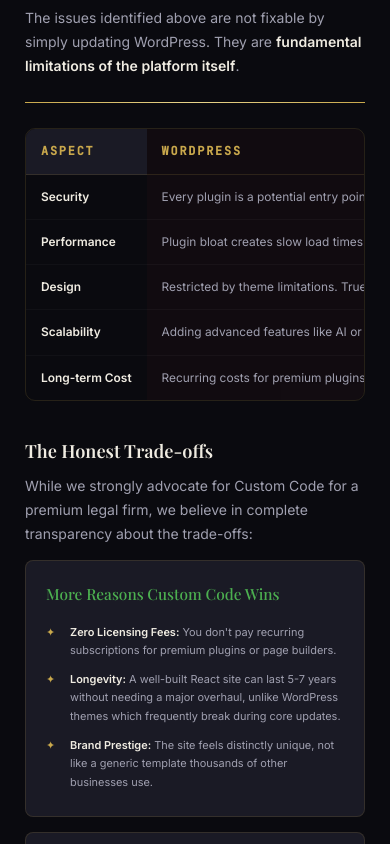
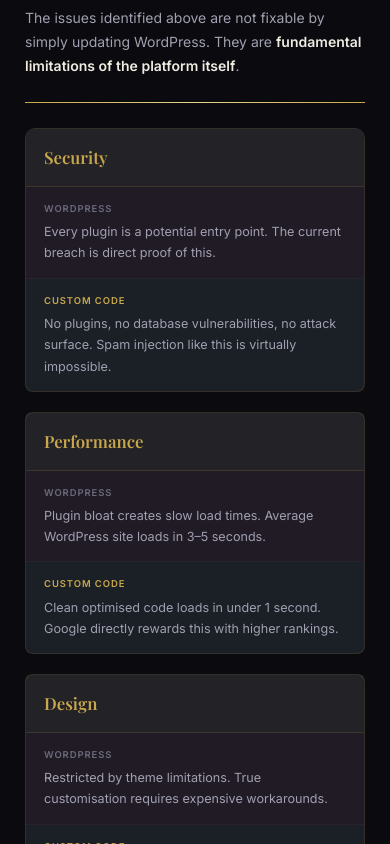
Before and after one commit to Aabaan321/Aureon_doc, a plain HTML site: page proposal.html in a window 390 px wide. Shown: the part 6620-7464 px from the top of the page. Drawn offline with nearby package versions, Linux system fonts and the light colour scheme; a web font is replaced by a local one.

Commit message:
style: Convert comparison table to stacked cards on mobile

```diff
--- a/proposal.html
+++ b/proposal.html
@@ -462,8 +462,43 @@
       h2 { font-size: 1.5em; }
       .services-grid { grid-template-columns: 1fr; gap: 12px; }
       .two-col { flex-direction: column; gap: 15px; }
-      .comparison-table { display: block; overflow-x: auto; white-space: nowrap; }
-      .comparison-table th, .comparison-table td { padding: 12px 15px; font-size: 0.85em; }
+
+      /* Mobile Table Conversion */
+      .comparison-table { border: none; display: block; }
+      .comparison-table thead { display: none; }
+      .comparison-table tbody { display: block; }
+      .comparison-table tr {
+        display: block;
+        margin-bottom: 20px;
+        background: var(--bg-card);
+        border: 1px solid var(--border-subtle);
+        border-radius: 8px;
+      }
+      .comparison-table td {
+        display: block;
+        padding: 14px 18px;
+        border-bottom: 1px solid rgba(255,255,255,0.03);
+        width: 100% !important;
+      }
+      .comparison-table td:last-child { border-bottom: none; }
+      .comparison-table td:first-child {
+        background: rgba(201,168,76,0.05);
+        color: var(--gold-primary);
+        font-family: 'Playfair Display', serif;
+        font-size: 1.2em;
+        font-weight: 600;
+        text-transform: none;
+        border-bottom: 1px solid var(--border-subtle);
+      }
+      .comparison-table td:nth-child(2)::before {
+        content: "WordPress"; display: block; font-size: 0.75em; font-weight: 600;
+        color: var(--text-muted); text-transform: uppercase; letter-spacing: 0.1em; margin-bottom: 4px;
+      }
+      .comparison-table td:nth-child(3)::before {
+        content: "Custom Code"; display: block; font-size: 0.75em; font-weight: 600;
+        color: var(--gold-primary); text-transform: uppercase; letter-spacing: 0.1em; margin-bottom: 4px;
+      }
+
       .section-number { font-size: 2.5em; top: 10px; right: 20px; }
       .page-footer {
         position: relative;
```
